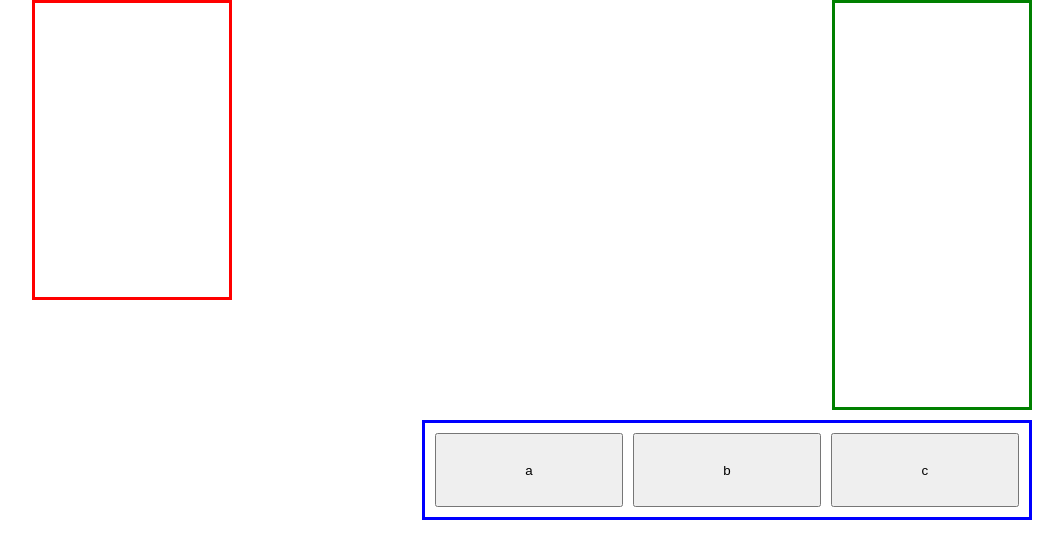
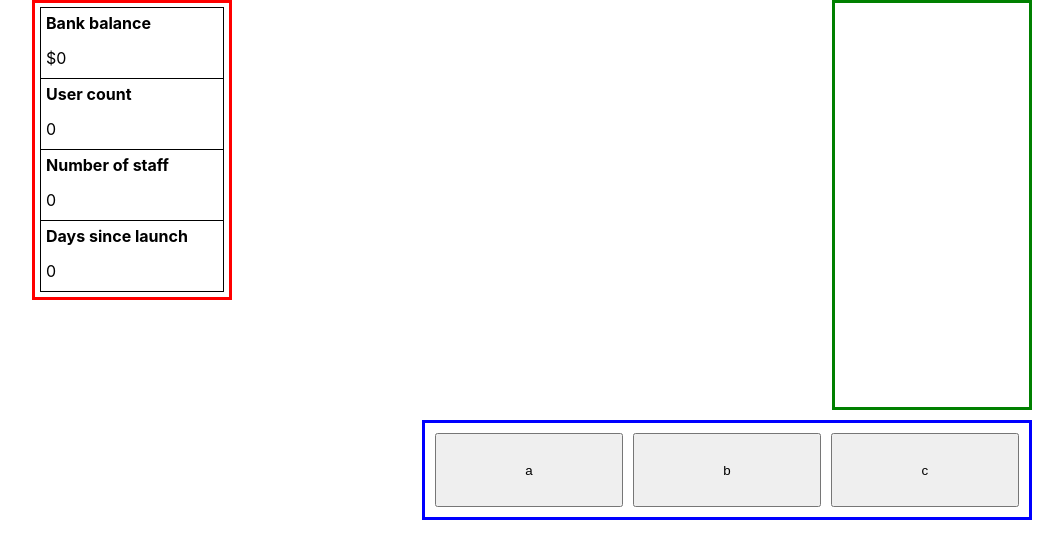
Before and after one commit to LincB/meme-stream-tycoon, a React (Create React App) app: page / in a window 1280 px wide. Shown: the top 558 px of the page, without its empty margins (108-1171 px from the left). Built offline with nearby package versions, Linux system fonts and the light colour scheme.

Commit message:
Add stat monitors

```diff
--- a/src/App.css
+++ b/src/App.css
@@ -42,3 +42,19 @@
   height: 100%;
   width: 100%;
 }
+
+.stats-box {
+  padding: 5px;
+}
+
+.stat-display {
+  height: calc(25% + 1px);
+  padding: 5px;
+  border: 1px solid black;
+  margin-top: -1px;
+}
+
+.stat-label {
+  margin-top: 0px;
+  margin-bottom: 15px;
+}
--- a/src/App.js
+++ b/src/App.js
@@ -8,6 +8,10 @@ class App extends Component {
   constructor(props) {
     super(props);
     this.state = {
+      balance: 0,
+      users: 0,
+      staff: 0,
+      days: 0,
       actionsText: ["a", "b", "c"],
     };
   }
@@ -16,17 +20,24 @@ class App extends Component {
     alert(i);
   }
 
+  static toDollars(amount) {
+    return "$" + amount.toString().replace(/\d(?=(\d{3})+$)/g, '$&,');
+  }
+
   render() {
     return (
       <div className="app">
         <div className="main-grid">
-          <StatsBox/>
+          <StatsBox
+            balance={App.toDollars(this.state.balance)}
+            users={this.state.users}
+            staff={this.state.staff}
+            days={this.state.days} />
           <ThreadsBox/>
           <ActionsBox btnText={this.state.actionsText} handler={i => this.handleClick(i)}/>
         </div>
       </div>
     );
-
   }
 }
 
--- /dev/null
+++ b/src/StatDisplay.js
@@ -0,0 +1,12 @@
+import React from 'react';
+
+function StatDisplay(props) {
+  return (
+    <div class="stat-display">
+      <h4 class="stat-label">{props.label}</h4>
+      <span class="stat-value">{props.value}</span>
+    </div>
+  )
+}
+
+export default StatDisplay;
--- a/src/StatsBox.js
+++ b/src/StatsBox.js
@@ -1,7 +1,24 @@
-import React from 'react';
+import React, {Component} from 'react';
+import StatDisplay from './StatDisplay';
 
-function StatsBox() {
-  return <div className="stats-box"/>
+class StatsBox extends Component {
+
+  labels = {
+    'balance': 'Bank balance',
+    'users': 'User count',
+    'staff': 'Number of staff',
+    'days': 'Days since launch'
+  };
+
+  render() {
+    return (
+      <div className="stats-box">
+        {Object.keys(this.labels).map(
+          key => <StatDisplay key={key} label={this.labels[key]} value={this.props[key]}/>
+        )}
+      </div>
+    );
+  }
 }
 
 export default StatsBox;
```
